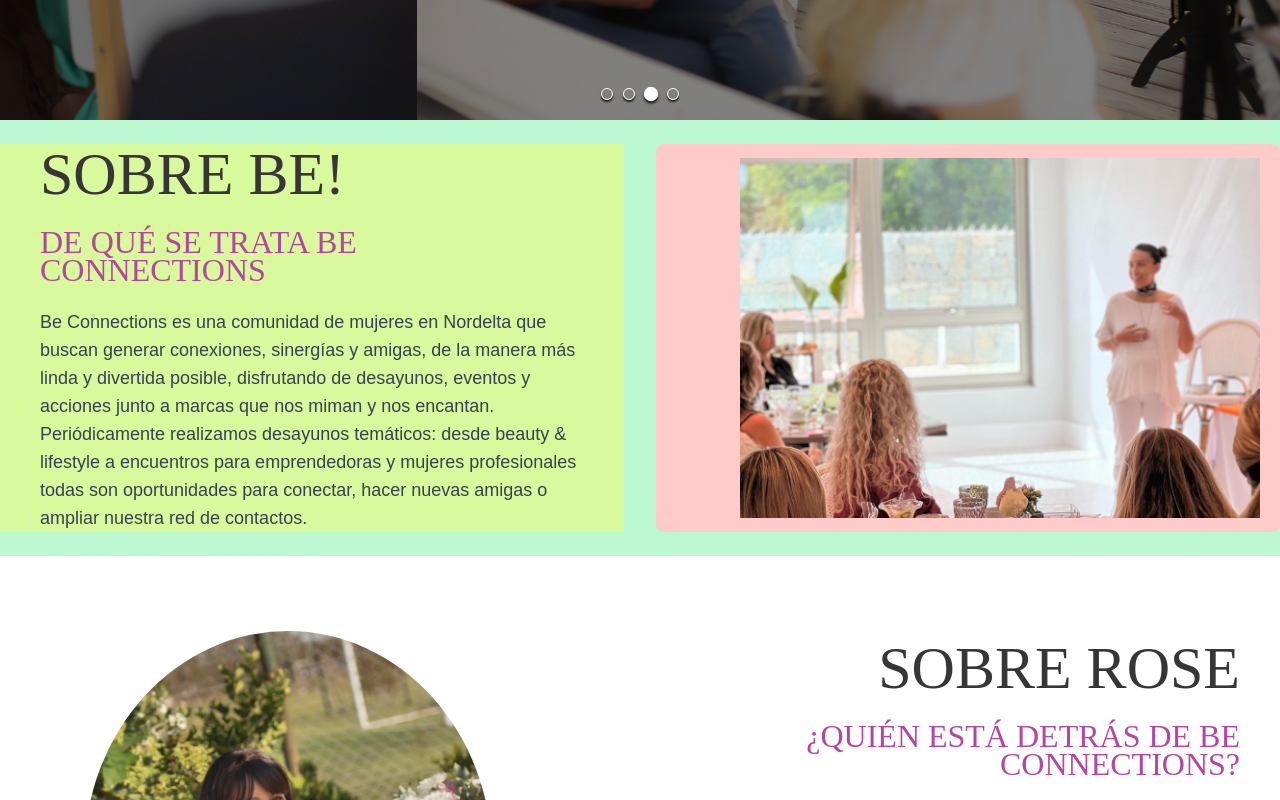
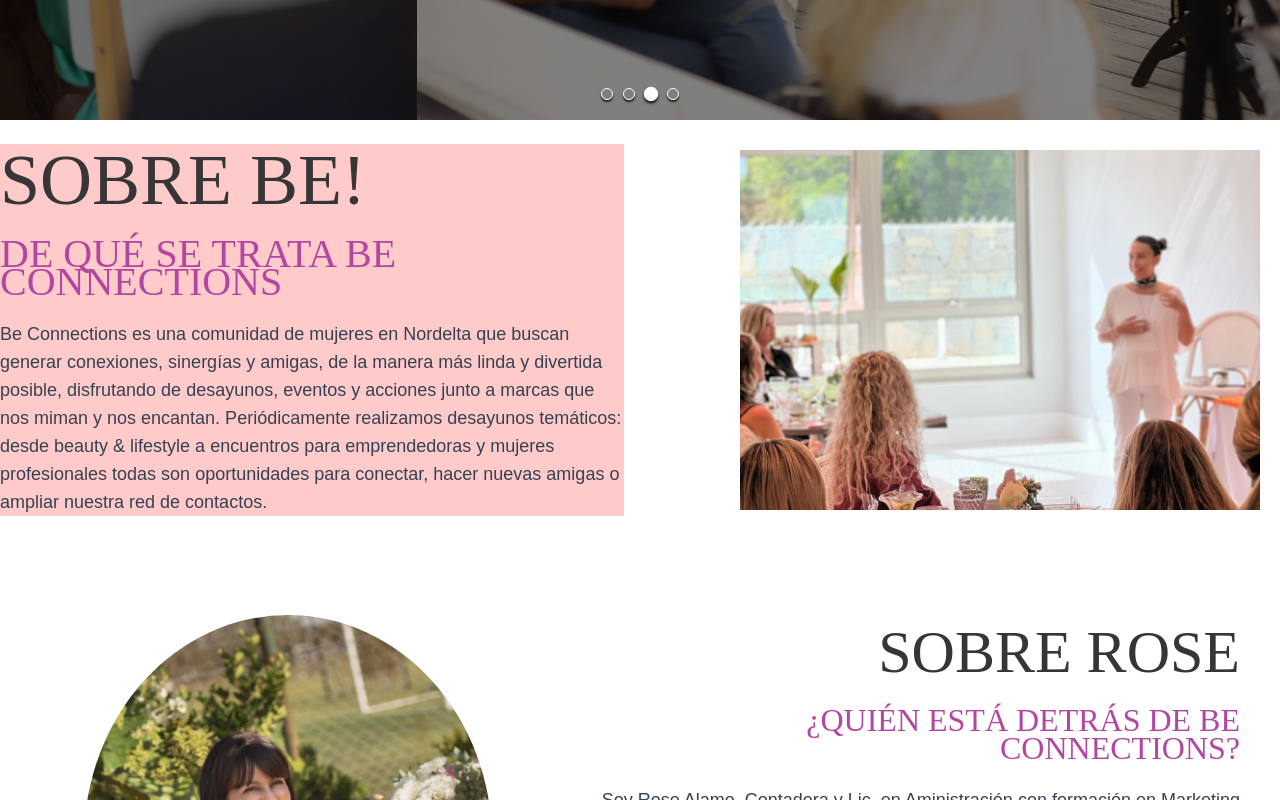
Before and after one commit to JuanPanizzi/Be-connection, a React (Vite) app: page /#/ in a window 1280 px wide. Shown: the part 680-1480 px from the top of the page. Built offline with nearby package versions, Linux system fonts and the light colour scheme.

Commit message:
avances responsive sobre be info

```diff
--- a/src/componentes/home/BeInfo.tsx
+++ b/src/componentes/home/BeInfo.tsx
@@ -3,16 +3,16 @@
 
 export const BeInfo = () => {
     return (
-        <article className="" id='be-info'>
-            <section className="xl:max-w-[1700px] mx-auto bg-green-200 grid grid-cols-1 sm:grid-cols-2 sm:gap-4 sm:py-6 sm:gap-8">
-                <div className="mx-auto bg-lime-200  flex flex-col justify-center px-10 sm:px-0 pt-10 sm:pt-0 pb-2 sm:pb-0 sm:px-10  ">
-                    <h1 className="text-center sm:text-left  text-3xl   lg:text-6xl">SOBRE BE!</h1>
-                    <h2 className="text-center sm:text-left text-lg text-purple1 lg:text-[2rem] my-4  sm:my-6">DE QUÉ SE TRATA BE CONNECTIONS</h2>
+        <article className="xl:max-w-[1700px] mx-auto" id='be-info'>
+            <section className="mx-auto  grid grid-cols-1 sm:grid-cols-2 sm:gap-4 sm:py-6 sm:gap-8">
+                <div className="mx-auto  flex flex-col justify-center px-10 sm:px-0 pt-10 sm:pt-0 pb-2 sm:pb-0 sm:px-10 xl:px-0 bg-red-200  ">
+                    <h1 className="text-center sm:text-left  text-3xl   lg:text-6xl xl:text-7xl">SOBRE BE!</h1>
+                    <h2 className="text-center sm:text-left text-lg text-purple1 lg:text-[2rem] xl:text-[2.5rem] my-4  sm:my-6">DE QUÉ SE TRATA BE CONNECTIONS</h2>
                     <p className="text-sm md:text-lg text-justify sm:text-left text-gray-700  montserrat ">
                         Be Connections es una comunidad de mujeres en Nordelta que buscan generar conexiones, sinergías y amigas, de la manera más linda y divertida posible, disfrutando de desayunos, eventos y acciones junto a marcas que nos miman y nos encantan. Periódicamente realizamos desayunos temáticos: desde beauty & lifestyle a encuentros para emprendedoras y mujeres profesionales todas son oportunidades para conectar, hacer nuevas amigas o ampliar nuestra red de contactos.
                     </p>
                 </div>
-                <div className="flex justify-center xl:justify-end bg-red-200 items-center p-4 sm:p-6 lg:p-8 rounded-lg xl:p-0 ">
+                <div className="flex justify-center xl:justify-end  items-center p-4 sm:p-6 lg:p-8 rounded-lg xl:p-0 ">
                     <img
                         src={beInfo1}
                         alt="beConnections"
```
